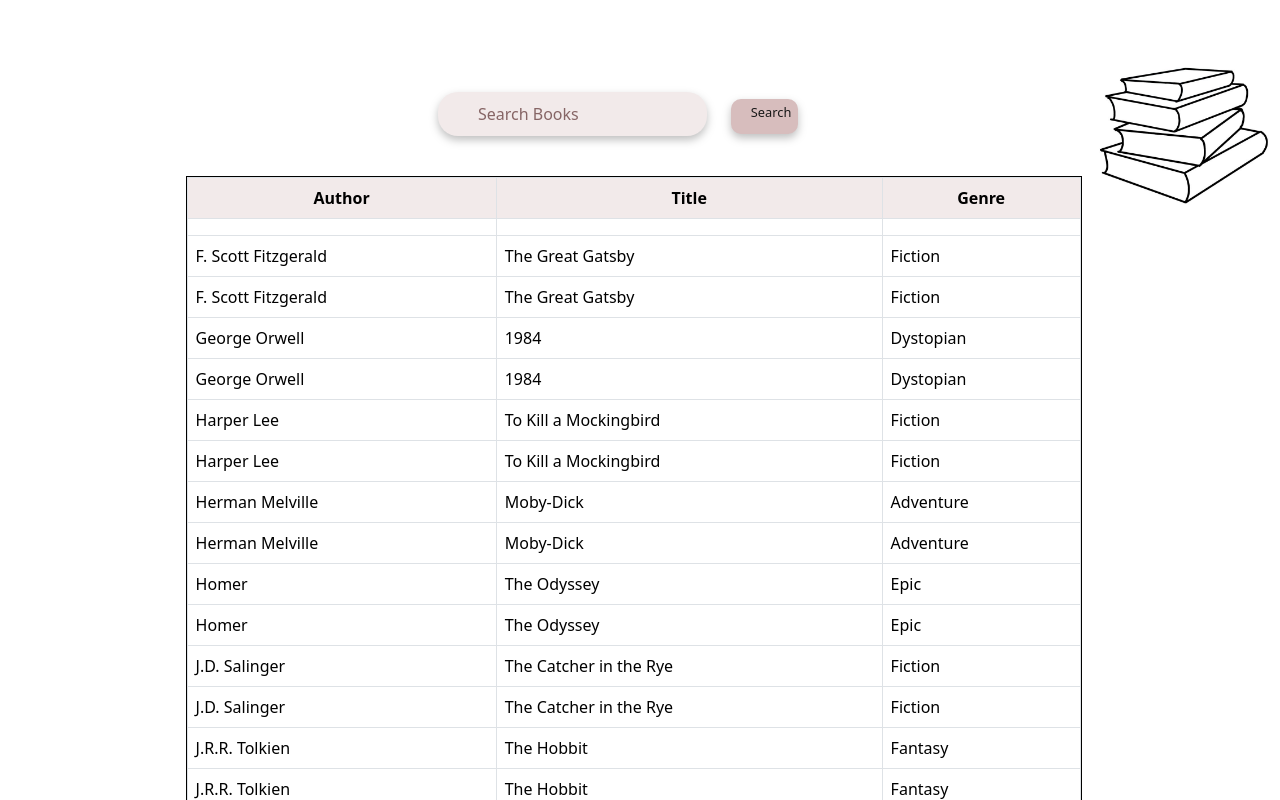
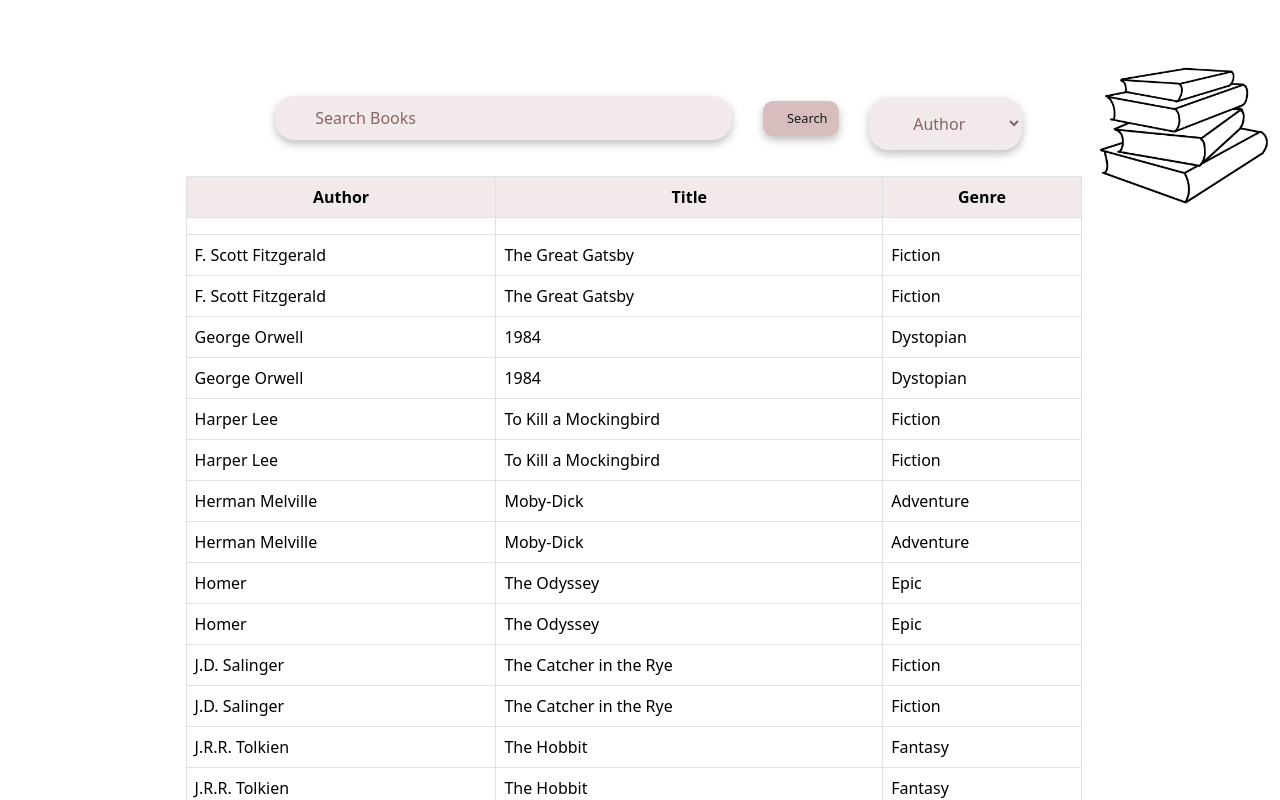
Before and after one commit to JovanaKrstevska/online-books-app, a React (Create React App) app: page / in a window 1280 px wide. Shown: the top 800 px of the page. Built offline with nearby package versions, Linux system fonts and the light colour scheme.

Commit message:
sorting option and not found message complete

```diff
--- a/src/components/BooksLayout/BooksLayout.css
+++ b/src/components/BooksLayout/BooksLayout.css
@@ -1,7 +1,6 @@
 .booksLayoutContainer{
     width: 70%;
     height: 880px;
-    /* border: 1px solid black; */
     position: relative;
     left: 14.5%;
     top: 30%;
@@ -12,22 +11,29 @@
     margin-top: 1%;
 }
 .buttonSearch{
-    width: 15%;
+    width: 10%;
     height: 40%;
     position: relative;
-    right: 3%;
-    top: 12%;
-    padding-left: 4.5%;
-    padding-top: 1.5%;
+    top: 15%;
+    right: 1%;
+    padding-left: 3.2%;
+    padding-bottom: 2.7%;
     border-radius: 10px;
 }
 .searchBarDiv{
     display: flex;
     flex-direction: row;
-    justify-content: space-evenly;
+    justify-content: space-between;
     height: 10%;
-    width: 50%;
+    width: 85%;
     position: relative;
-    left: 24%;
+    left: 10%;
     top: 10%;
 }
+.sortBar{
+    position: relative;
+    right: 2%;
+    top: 10%;
+    height: 60%;
+    width: 20%;
+}
--- a/src/components/BooksLayout/BooksLayout.js
+++ b/src/components/BooksLayout/BooksLayout.js
@@ -3,6 +3,7 @@ import "../BooksLayout/BooksLayout.css";
 import BooksWidget from "../BooksWidget/BooksWidget";
 import Button from "../ui/Button/Button";
 import SearchBar from "../ui/SearchBar/SearchBar";
+import SortBar from "../ui/SortBar/SortBar";
 import booksJson from "../../books.json";
 import Papa from "papaparse";
 import { useEffect, useState } from "react";
@@ -12,6 +13,7 @@ function BooksLayout() {
     const [searchQuery, setSearchQuery] = useState("");
     const [mergedBooks, setMergedBooks] = useState([]);
     const [filteredBooks, setFilteredBooks] = useState([]);
+    const [sortClickOption, setSortClickOption] = useState("author");
 
     useEffect(() => {
         fetch('/books.csv')
@@ -55,24 +57,43 @@ function BooksLayout() {
         });
     };
 
-    const handleChangeSearchQuery = (e) => {
+    const handleChangeSearchBook = (e) => {
         setSearchQuery(e.target.value);
     };
 
     const handleClickSearch = () => {
-        const filtered = mergedBooks.filter(book =>
-            (book.author && book.author.toLowerCase().includes(searchQuery.toLowerCase())) ||
-            (book.title && book.title.toLowerCase().includes(searchQuery.toLowerCase())) ||
-            (book.genre && book.genre.toLowerCase().includes(searchQuery.toLowerCase()))
-        );
+        const filtered = [];
+
+        mergedBooks.forEach(book => {
+            if ((book.author && book.author.toLowerCase().includes(searchQuery.toLowerCase())) ||
+                (book.title && book.title.toLowerCase().includes(searchQuery.toLowerCase())) ||
+                (book.genre && book.genre.toLowerCase().includes(searchQuery.toLowerCase()))){
+                filtered.push(book);
+            }
+        });
         setFilteredBooks(filtered);
     };
+
+    const handleSortChange = (e) => {
+        setSortClickOption(e.target.value);
+        const selectedOption = sortDataByOption(filteredBooks, e.target.value);
+        setFilteredBooks(selectedOption);
+    }
+
+    const sortDataByOption = (books, option) => {
+        return books.sort((a, b) => {
+            const optionA = a[option] ? a[option].toLowerCase() : "";
+            const optionB = b[option] ? b[option].toLowerCase() : "";
+            return optionA.localeCompare(optionB);
+        })
+    }
 
     return (
         <div className="booksLayoutContainer">
             <div className="searchBarDiv">
-                <SearchBar className="searchBar" value={searchQuery} onChange={handleChangeSearchQuery} />
+                <SearchBar className="searchBar" value={searchQuery} onChange={handleChangeSearchBook} />
                 <Button className="buttonSearch" content={"Search"} modifier="primary" onClick={handleClickSearch} />
+                <SortBar className="sortBar" value={sortClickOption} onChange={handleSortChange}/>
             </div>
             <BooksWidget books={filteredBooks} />
         </div>
--- a/src/components/BooksWidget/BooksWidget.css
+++ b/src/components/BooksWidget/BooksWidget.css
@@ -1,5 +1,4 @@
 .booksWidgetContainer{
-    border: 1px solid black;
     position: relative;
     top: 10%;
     width: 100%;
--- a/src/components/BooksWidget/BooksWidget.js
+++ b/src/components/BooksWidget/BooksWidget.js
@@ -5,7 +5,10 @@ import Table from "react-bootstrap/Table";
 function BooksWidget({books}) {
     return (
         <div className="booksWidgetContainer">
-            <Table bordered >
+            {books == 0 ? (
+                <h1>Not results found</h1>
+            ) : (
+                <Table bordered >
                 <thead>
                     <tr>
                         <th scope="col">Author</th>
@@ -23,6 +26,7 @@ function BooksWidget({books}) {
                     ))}
                 </tbody>
             </Table>
+            )}
         </div>
     )
 }
--- a/src/components/ui/Button/Button.css
+++ b/src/components/ui/Button/Button.css
@@ -8,6 +8,7 @@ button {
     font-size: 16px;
     font-weight: 400;
     cursor: pointer;
+    outline: none;
 }
 .button--primary {
     background-color: #D7BDBD;
--- /dev/null
+++ b/src/components/ui/SortBar/SortBar.css
@@ -0,0 +1,13 @@
+select{
+    border-radius: 20px;
+    padding: 15px 40px;
+    filter: drop-shadow(0px 4px 4px rgba(0, 0, 0, 0.25));
+    border: 0;
+    background-color: #F2EAEA;
+    font-family: IBM Plex Mono;
+    font-size: 16px;
+    font-weight: 400;
+    text-align: left;
+    outline: none;
+    color: #866565;
+}
--- /dev/null
+++ b/src/components/ui/SortBar/SortBar.js
@@ -0,0 +1,14 @@
+import React from "react";
+//CSS
+import "../SortBar/SortBar.css";
+
+function SortBar(props){
+    return(
+        <select className={`${props.className ? props.className : ''}`} value={props.value} onChange={props.onChange}>
+            <option value={"author"}>Author</option>
+            <option value={"title"}>Title</option>
+            <option value={"genre"}>Genre</option>
+        </select>
+    )
+}
+export default SortBar;
```
